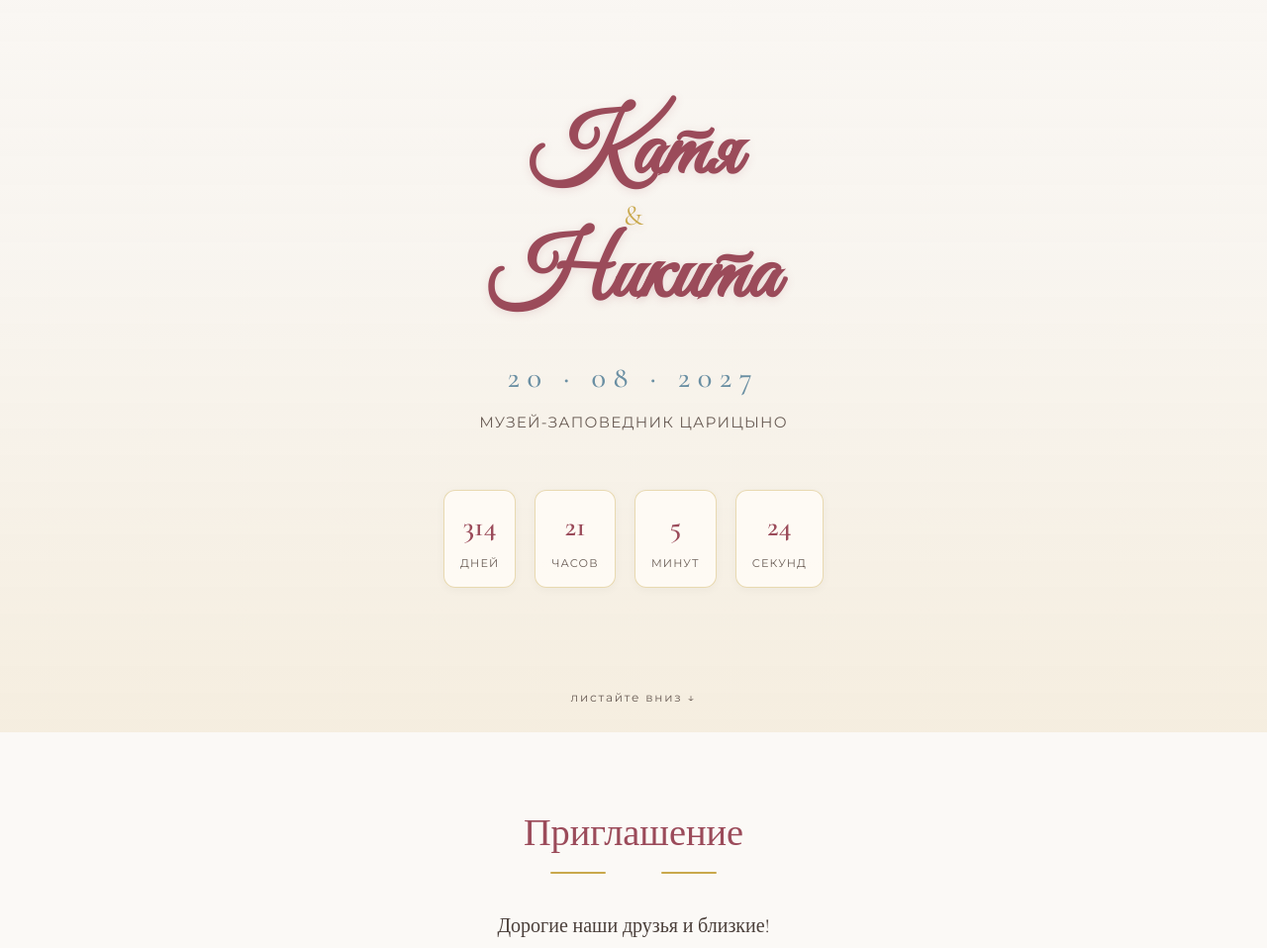
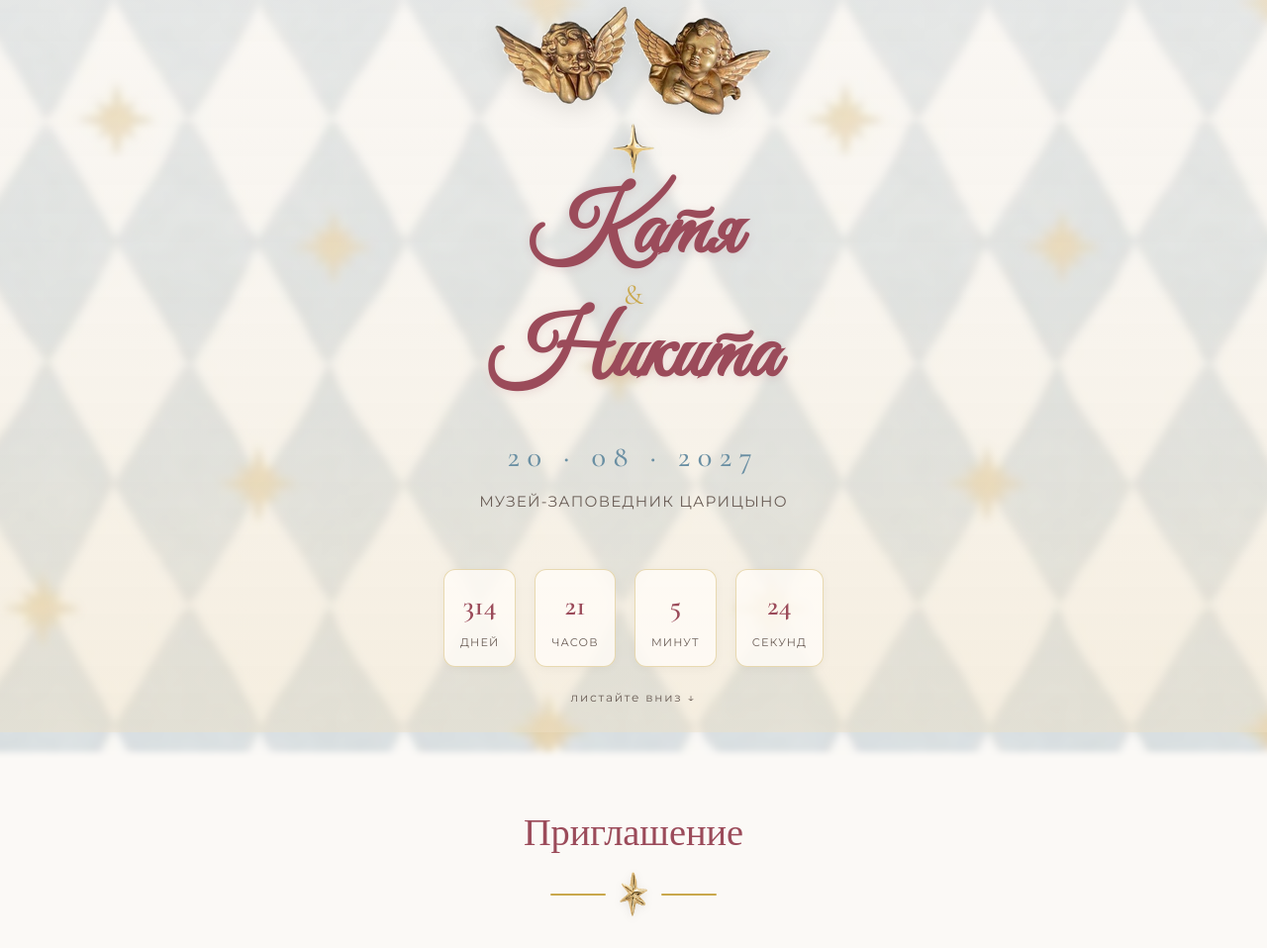
Before and after one commit to mambomilano-beep/wedding-day, a plain HTML site: page index.html in a window 1280 px wide. Shown: the part 60-1018 px from the top of the page at 99% size. Drawn offline with nearby package versions, Linux system fonts and the light colour scheme.

Commit message:
Fix image paths: files are in repo root, not assets/

```diff
--- a/index.html
+++ b/index.html
@@ -47,7 +47,7 @@
       left: 0;
       width: 100%;
       height: 100%;
-      background-image: url('assets/background.jpg');
+      background-image: url('background.jpg');
       background-size: cover;
       background-position: center;
       background-repeat: no-repeat;
@@ -683,8 +683,8 @@
 
   <!-- HERO -->
   <header class="hero">
-    <img src="assets/angels.png" alt="" class="hero-angels" aria-hidden="true">
-    <img src="assets/star2.png" alt="" class="hero-ornament" aria-hidden="true">
+    <img src="angels.png" alt="" class="hero-angels" aria-hidden="true">
+    <img src="star2.png" alt="" class="hero-ornament" aria-hidden="true">
 
     <h1 class="hero-names">
       Катя
@@ -723,7 +723,7 @@
       <h2 class="section-title reveal">Приглашение</h2>
       <div class="section-ornament reveal reveal-delay-1">
         <span class="line"></span>
-        <img src="assets/star1.png" alt="" class="ornament-icon" aria-hidden="true">
+        <img src="star1.png" alt="" class="ornament-icon" aria-hidden="true">
         <span class="line"></span>
       </div>
 
@@ -743,7 +743,7 @@
       <h2 class="section-title reveal">Когда и где</h2>
       <div class="section-ornament reveal reveal-delay-1">
         <span class="line"></span>
-        <img src="assets/star1.png" alt="" class="ornament-icon" aria-hidden="true">
+        <img src="star1.png" alt="" class="ornament-icon" aria-hidden="true">
         <span class="line"></span>
       </div>
 
@@ -762,7 +762,7 @@
       <h2 class="section-title reveal">От нас</h2>
       <div class="section-ornament reveal reveal-delay-1">
         <span class="line"></span>
-        <img src="assets/star1.png" alt="" class="ornament-icon" aria-hidden="true">
+        <img src="star1.png" alt="" class="ornament-icon" aria-hidden="true">
         <span class="line"></span>
       </div>
 
@@ -783,7 +783,7 @@
       <h2 class="section-title reveal">Подтвердите присутствие</h2>
       <div class="section-ornament reveal reveal-delay-1">
         <span class="line"></span>
-        <img src="assets/heart.png" alt="" class="ornament-icon heart" aria-hidden="true">
+        <img src="heart.png" alt="" class="ornament-icon heart" aria-hidden="true">
         <span class="line"></span>
       </div>
 
@@ -833,9 +833,9 @@
   <!-- FOOTER -->
   <footer>
     <div class="footer-stars">
-      <img src="assets/star2.png" alt="" aria-hidden="true">
-      <img src="assets/star1.png" alt="" aria-hidden="true">
-      <img src="assets/star2.png" alt="" aria-hidden="true">
+      <img src="star2.png" alt="" aria-hidden="true">
+      <img src="star1.png" alt="" aria-hidden="true">
+      <img src="star2.png" alt="" aria-hidden="true">
     </div>
     <p class="footer-text">До встречи 20 августа 2027</p>
     <p class="footer-sub">Катя & Никита</p>
```
